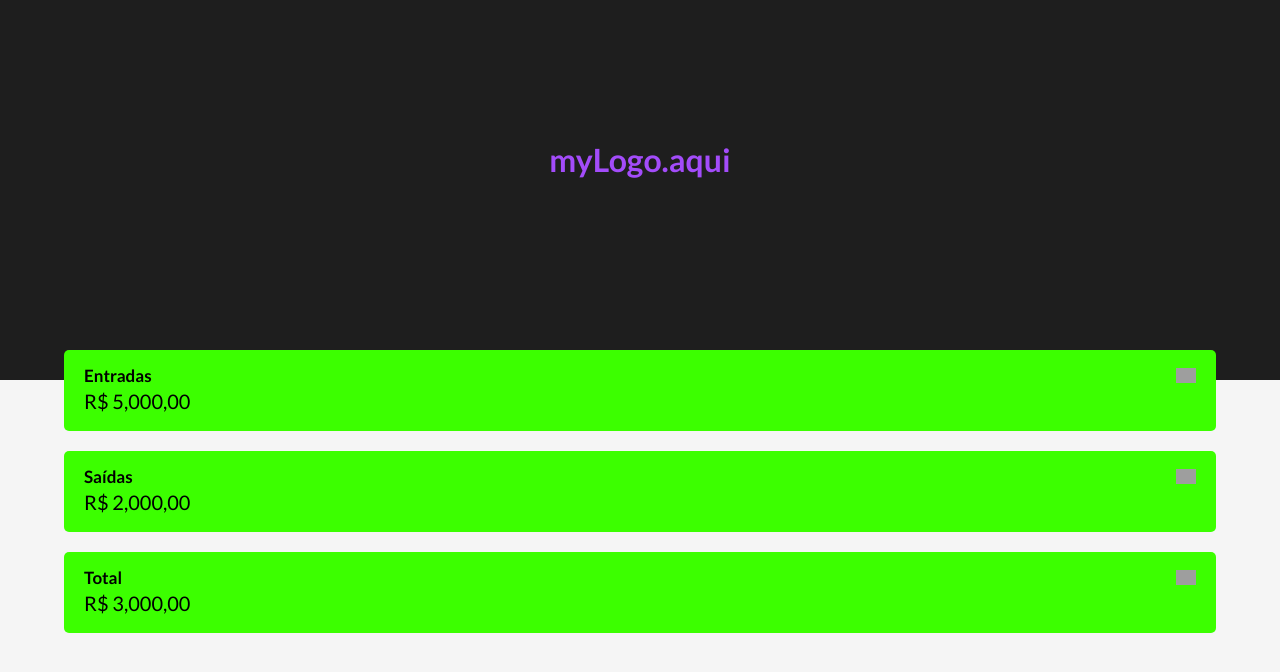
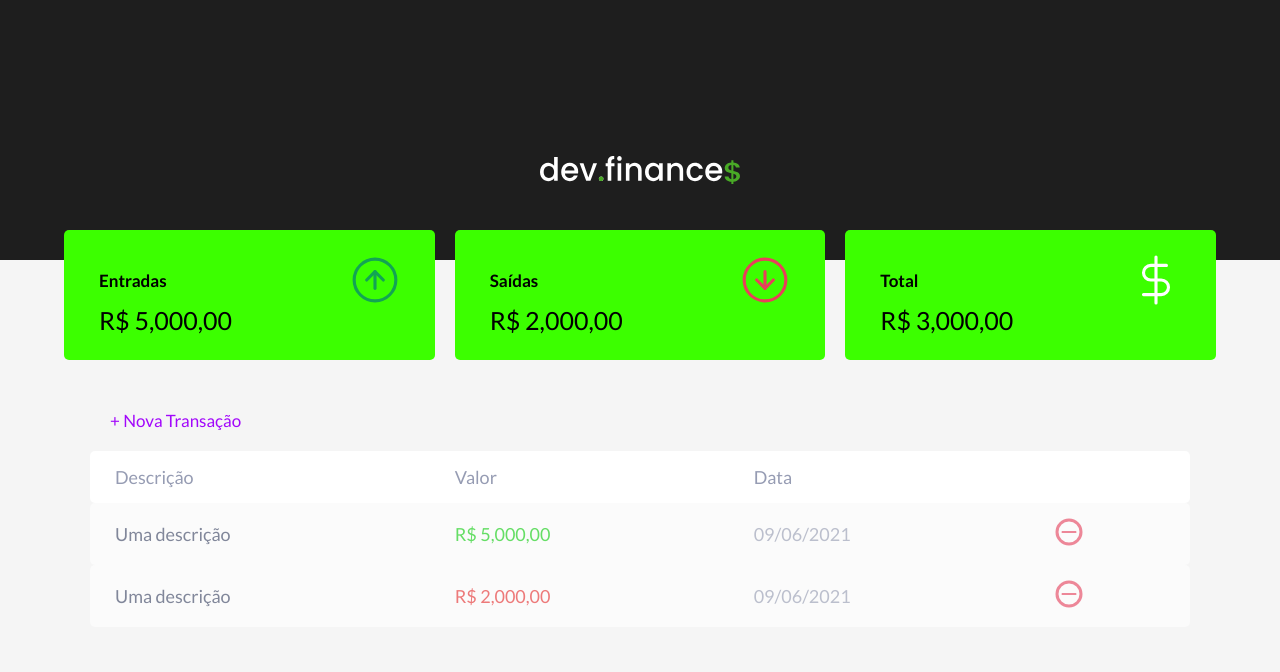
Before and after one commit to leandroSiq1/omni, a plain HTML site: page index.html in a window 1280 px wide. Drawn offline with Linux system fonts and the light colour scheme; grey boxes are pictures that could not be loaded.

Commit message:
finalizando section transaction

```diff
--- a/css/_header.scss
+++ b/css/_header.scss
@@ -1,14 +1,14 @@
 header {
   width: 100%;
-  height: 380px;
+  height: 260px;
 
   background: rgb(30, 30, 30);
 
   display: flex;
   justify-content: center;
-  padding-top: 140px;
-  // img {} or span { h3, img }
-  h1 {
-    color: rgb(163, 76, 250);
+  padding-top: 80px;
+
+  img {
+    width: 200px;
   }
 }
--- a/css/_main.scss
+++ b/css/_main.scss
@@ -5,7 +5,7 @@ section#balance {
     background: rgb(60, 255, 0);
     border-radius: 5px;
 
-    padding: 15px 20px;
+    padding: 25px 35px;
     margin-bottom: 20px;
 
     h3 {
@@ -14,11 +14,98 @@ section#balance {
       display: flex;
       align-items: center;
       justify-content: space-between;
+
+      img {
+        width: 50px;
+      }
     }
 
     p {
-      font-size: 20px;
+      font-size: 25px;
       line-height: 30px;
     }
   }
 }
+
+section#transaction {
+  width: 100%;
+  overflow-x: auto;
+  margin-top: 30px;
+  padding-bottom: 30px;
+
+  a {
+    font-size: 17px;
+    color: rgb(162, 7, 251);
+
+    text-decoration: none;
+
+    display: inline-block;
+    margin: 0 0 20px 20px;
+
+    transition: .2s;
+
+    &:hover {
+      transform: scale(1.1);
+    }
+  }
+
+  table#data-table {
+    width: 100%;
+    border-spacing: 0;
+    color: #969cb3;
+
+    thead, tbody {
+      tr {
+        th:first-child, td:first-child {
+          border-radius: 5px 0 0 5px;
+        }
+
+        th:last-child, td:last-child {
+          border-radius: 0 5px 5px 0;
+        }
+      }
+
+    }
+
+    thead {
+      th {
+        font-size: 18px;
+        font-weight: normal;
+
+        background: #fff;
+        padding: 15px 25px;
+        text-align: left;
+      }
+    }
+  }
+
+  tbody {
+    tr {
+      opacity: 0.6;
+
+      &:hover {
+        opacity: 1;
+      }
+
+      td {
+        background: #fff;
+        padding: 15px 25px;
+        font-size: 18px;
+
+        transition: .2s;
+
+        &.description {
+          color: #353f5f;
+        }
+
+        &.income {
+          color: rgb(7, 207, 7);
+        }
+
+        &.expense {
+          color: #e92929;
+        }
+      }
+    }
+  }
+}
--- a/css/_reset.scss
+++ b/css/_reset.scss
@@ -28,3 +28,21 @@ h1, h2, h3, h4, h5, h6, p, button, input, a, * {
   width: 90%;
   margin: 0 auto;
 }
+
+@media (min-width: 800px) {
+  section#balance {
+    display: grid;
+    grid-template-columns: repeat(3, 1fr);
+    gap: 20px;
+
+    .card {
+      max-width: 500px;
+    }
+  }
+
+  section#transaction {
+    max-width: 1100px;
+    margin: 0 auto;
+    overflow-x: auto;
+  }
+}
--- a/index.html
+++ b/index.html
@@ -14,7 +14,7 @@
   <body>
 
     <header>
-      <h1>myLogo.aqui</h1>
+      <img src="assets/logo.svg" alt="Logo" />
     </header>
 
     <main class="container">
@@ -24,7 +24,7 @@
         <div class="card">
           <h3>
             <span>Entradas</span>
-            <img width="20px" src="https://github.com/leandrosiq1.png" />
+            <img width="20px" src="assets/income.svg" alt="Entradas" />
           </h3>
 
           <p>R$ 5,000,00</p>
@@ -33,7 +33,7 @@
         <div class="card">
           <h3>
             <span>Saídas</span>
-            <img width="20px" src="https://github.com/leandrosiq1.png" />
+            <img width="20px" src="assets/expense.svg" alt="Saídas" />
           </h3>
 
           <p>R$ 2,000,00</p>
@@ -42,14 +42,48 @@
         <div class="card">
           <h3>
             <span>Total</span>
-            <img width="20px" src="https://github.com/leandrosiq1.png" />
+            <img width="20px" src="assets/total.svg" alt="Total" />
           </h3>
 
           <p>R$ 3,000,00</p>
         </div>
       </section>
 
-      <section id="container"></section>
+      <section id="transaction">
+        <a href="#">+ Nova Transação</a>
+
+        <table id="data-table">
+          <thead>
+            <tr>
+              <th>Descrição</th>
+              <th>Valor</th>
+              <th>Data</th>
+              <th></th>
+            </tr>
+          </thead>
+
+          <tbody>
+            <tr>
+              <td class="description">Uma descrição</td>
+              <td class="income">R$ 5,000,00</td>
+              <td class="date">09/06/2021</td>
+
+              <td>
+                <img src="assets/minus.svg" alt="Remover transação" />
+              </td>
+            </tr>
+            <tr>
+              <td class="description">Uma descrição</td>
+              <td class="expense">R$ 2,000,00</td>
+              <td class="date">09/06/2021</td>
+
+              <td>
+                <img src="assets/minus.svg" alt="Remover transação" />
+              </td>
+            </tr>
+          </tbody>
+        </table>
+      </section>
     </main>
 
   </body>
```
Also changed, not shown: assets/expense.svg (added), assets/income.svg (added), assets/logo.svg (added), assets/minus.svg (added), assets/plus.svg (added), assets/total.svg (added), css/style.css, 1 other file.
